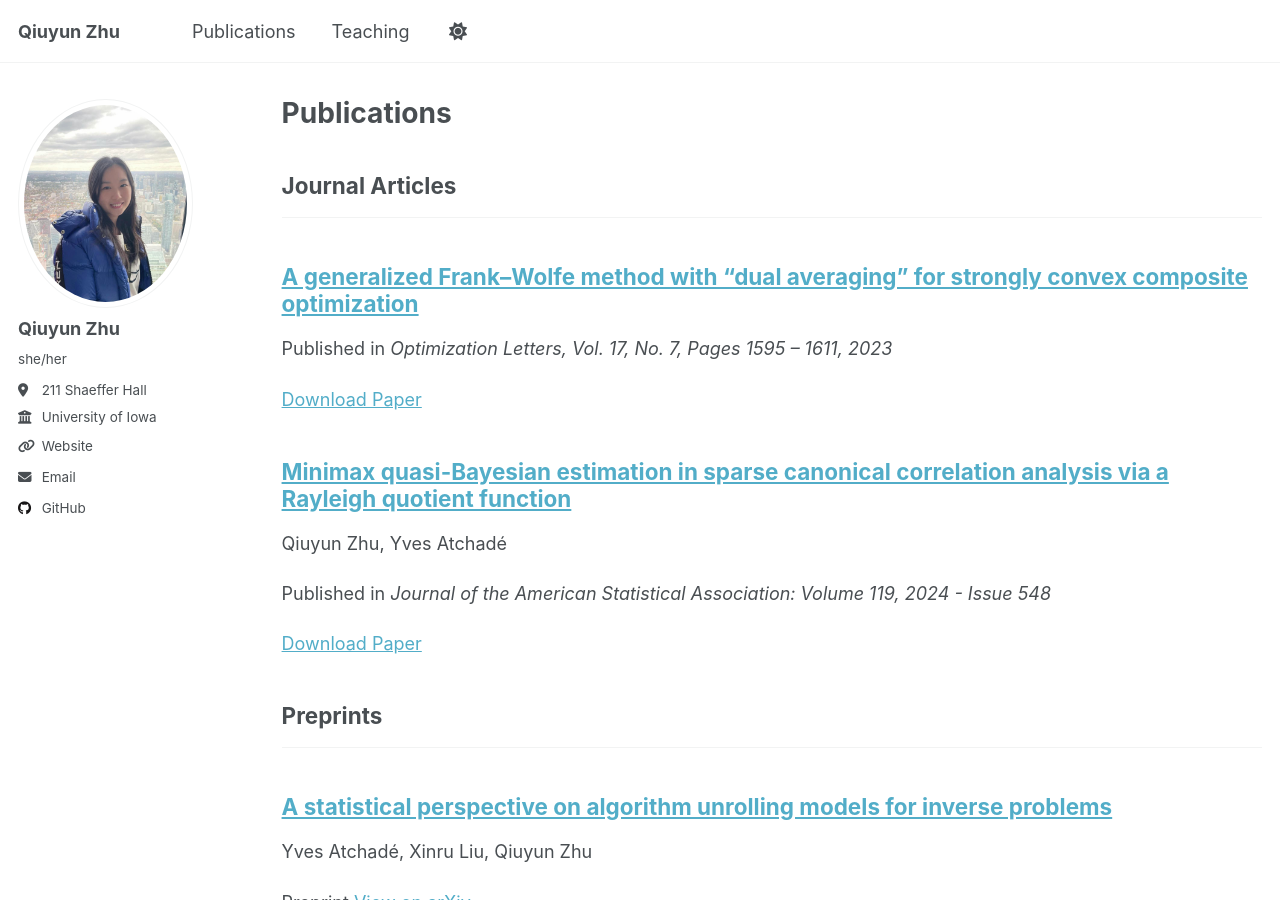
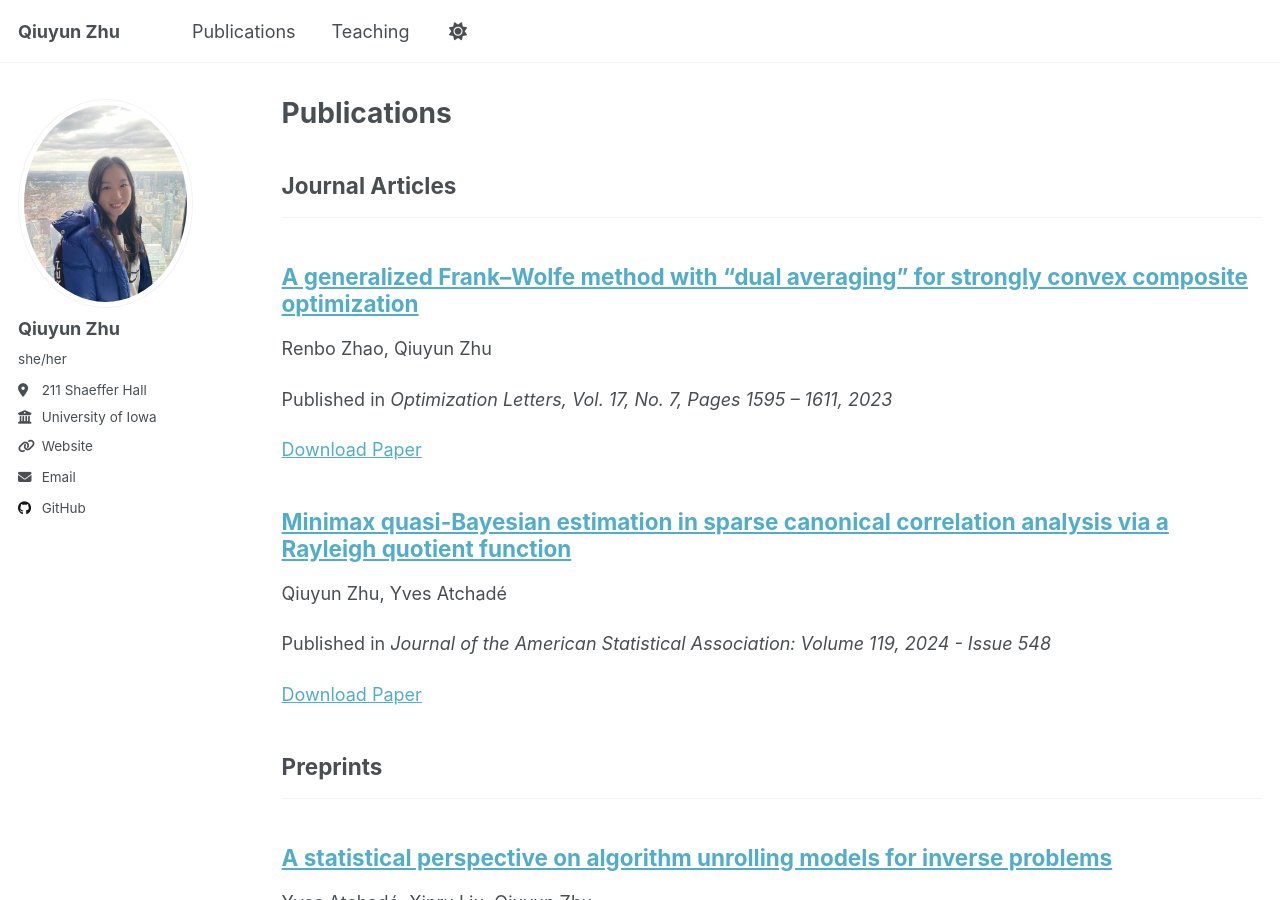
Before and after one commit to rachelwho/rachelwho.github.io, a Jekyll site: the page built from _pages/publications.html, in a window 1280 px wide and 900 px high. Built offline with Jekyll 4.4.1, drawn with Linux system fonts in a browser that asks for light colours; a script that is not in the unit is left out.

Commit message:
Update 2023-FW.md

```diff
--- a/_publications/2023-FW.md
+++ b/_publications/2023-FW.md
@@ -3,6 +3,7 @@ title: "A generalized Frank–Wolfe method with “dual averaging” for strongl
 collection: publications
 category: journals
 permalink: /publication/2023-FW
+authors: 'Renbo Zhao, Qiuyun Zhu'
 venue: 'Optimization Letters, Vol. 17, No. 7, Pages 1595 – 1611, 2023'
 paperurl: 'https://link.springer.com/article/10.1007/s11590-022-01951-0'
 ---
```
